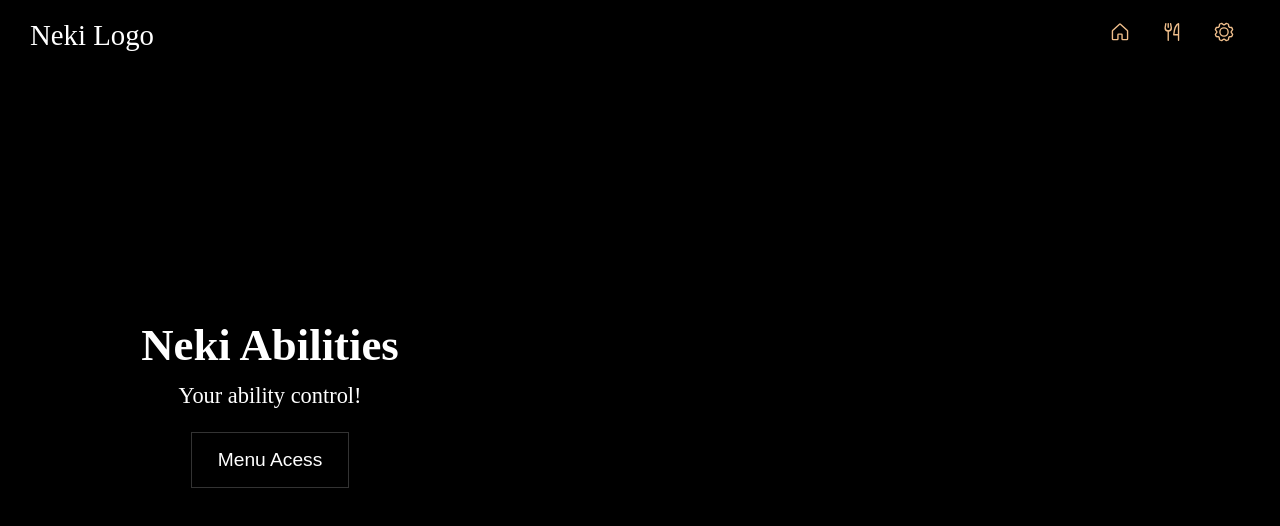
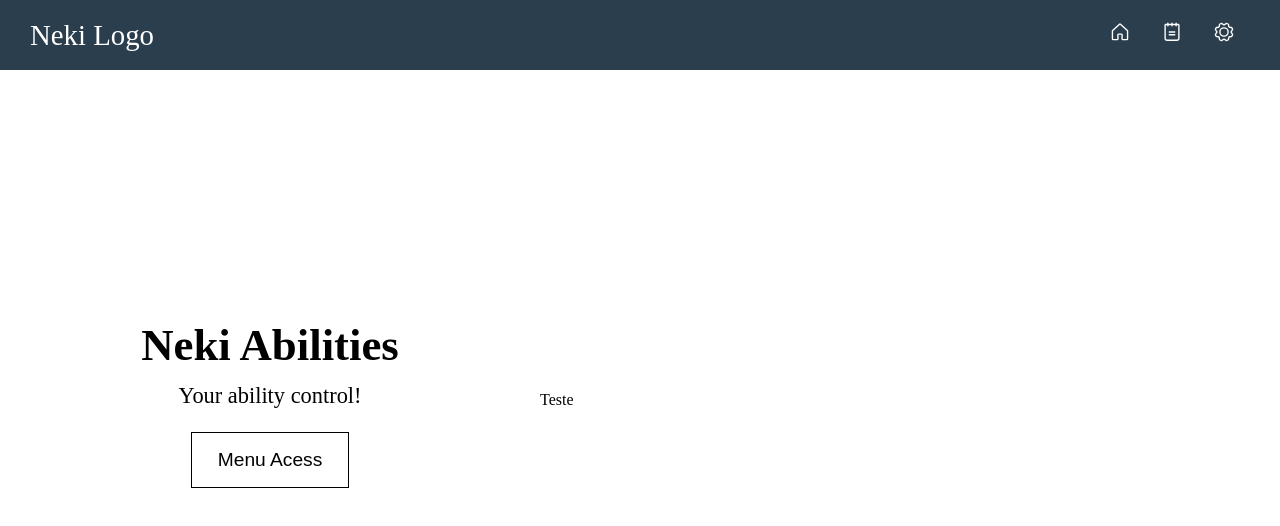
Before and after one commit to nathanfdias/NekiAbilitiesWeb, a React (Create React App) app: page / in a window 1280 px wide. Shown: the top 526 px of the page. Built offline with nearby package versions, Linux system fonts and the light colour scheme.

Commit message:
Ajustes para ínicio de estilização HomePage

```diff
--- a/src/components/Navbar/Navbar.tsx
+++ b/src/components/Navbar/Navbar.tsx
@@ -1,5 +1,5 @@
-import { useState, useContext } from "react";
-import { useNavigate, NavLink } from "react-router-dom";
+import { useState } from "react";
+import { NavLink } from "react-router-dom";
 import {
   NavBarContainer,
   NavBarLogo,
@@ -8,19 +8,15 @@ import {
   Link,
   NavBarList,
   NavBarListAct,
-  LogoImg,
   DefaultColor,
 } from "./style";
 import {
   List,
   X,
-  User,
-  SignOut,
   House,
-  ForkKnife,
   Gear,
+  Notepad
 } from "phosphor-react";
-import { toast } from "react-toastify";
 
 export function Navbar() {
   const [menuClick, setMenuClick] = useState(false);
@@ -44,9 +40,9 @@ export function Navbar() {
         </Item>
         <Item>
           <Link>
-            <NavLink to="/products">
+            <NavLink to="/catalog">
               <DefaultColor>
-                <ForkKnife size={22} alt={"Catalog"} />
+                <Notepad size={22} alt={"Skill Catalog"} />
               </DefaultColor>
             </NavLink>
           </Link>
--- a/src/components/Navbar/style.ts
+++ b/src/components/Navbar/style.ts
@@ -3,7 +3,7 @@ import styled from "styled-components";
 export const NavBarContainer = styled.main`
   position: sticky;
   height: 70px;
-  background-color: rgba(0, 0, 0, 0.75);
+  background-color: #2a3e4e;
   display: flex;
   justify-content: space-between;
   align-items: center;
@@ -29,7 +29,7 @@ export const LogoImg = styled.img`
 
 export const Icon = styled.div`
   cursor: pointer;
-  color: #ffff;
+  color: #fff;
   display: none;
   @media (max-width: 800px) {
     display: block;
@@ -72,14 +72,14 @@ export const NavBarListAct = styled.ul`
     left: 0;
     list-style: none;
     text-decoration: none;
-    background-color: #222;
+    /* background-color: #222; */
   }
 `;
 
 export const Link = styled.div`
   font-size: 1.2rem;
   text-decoration: none;
-  color: #F0BF8C;
+  color: #fff;
   text-align: center;
   padding: 10px;
   margin: 0px 5px;
@@ -89,7 +89,7 @@ export const Link = styled.div`
   transition: 250ms;
 
   &:hover {
-    border-color: #F0BF8C;
+    border-color: #fff;
     transition: 250ms;
   }
 
@@ -110,5 +110,5 @@ export const Link = styled.div`
 `;
 
 export const DefaultColor = styled.div`
-  color: #F0BF8C;
+  color: #fff;
 `;
--- a/src/pages/Home/index.tsx
+++ b/src/pages/Home/index.tsx
@@ -19,6 +19,7 @@ export function Home() {
                         Menu Acess
                     </ButtonAccess>
                 </HomeDescript>
+                <p>Teste</p>
             </HomeBackground>
         </HomeContainer>
     )
--- a/src/pages/Home/style.ts
+++ b/src/pages/Home/style.ts
@@ -7,7 +7,7 @@ export const HomeContainer = styled.main`
 `;
 
 export const HomeBackground = styled.div`
-background-color: black;
+/* background-color: ; */
 height: 100%;
 display: flex;
 align-items: center;
@@ -28,7 +28,7 @@ align-items: center;
 export const HomeDescript = styled.div`
   width: 540px;
   height: 400px;
-  color: #fff;
+  color: #000;
   display: flex;
   flex-direction: column;
   align-items: center;
@@ -56,9 +56,9 @@ export const ButtonAccess = styled.button`
   padding-inline: 1.6rem;
   padding-block: 1rem;
   font-size: 1.2rem;
-  border: 1px solid #fff3;
+  border: 1px solid;
   background-color: transparent;
-  color: #fff;
+  color: #000;
   cursor: pointer;
 
   &:hover {
```
